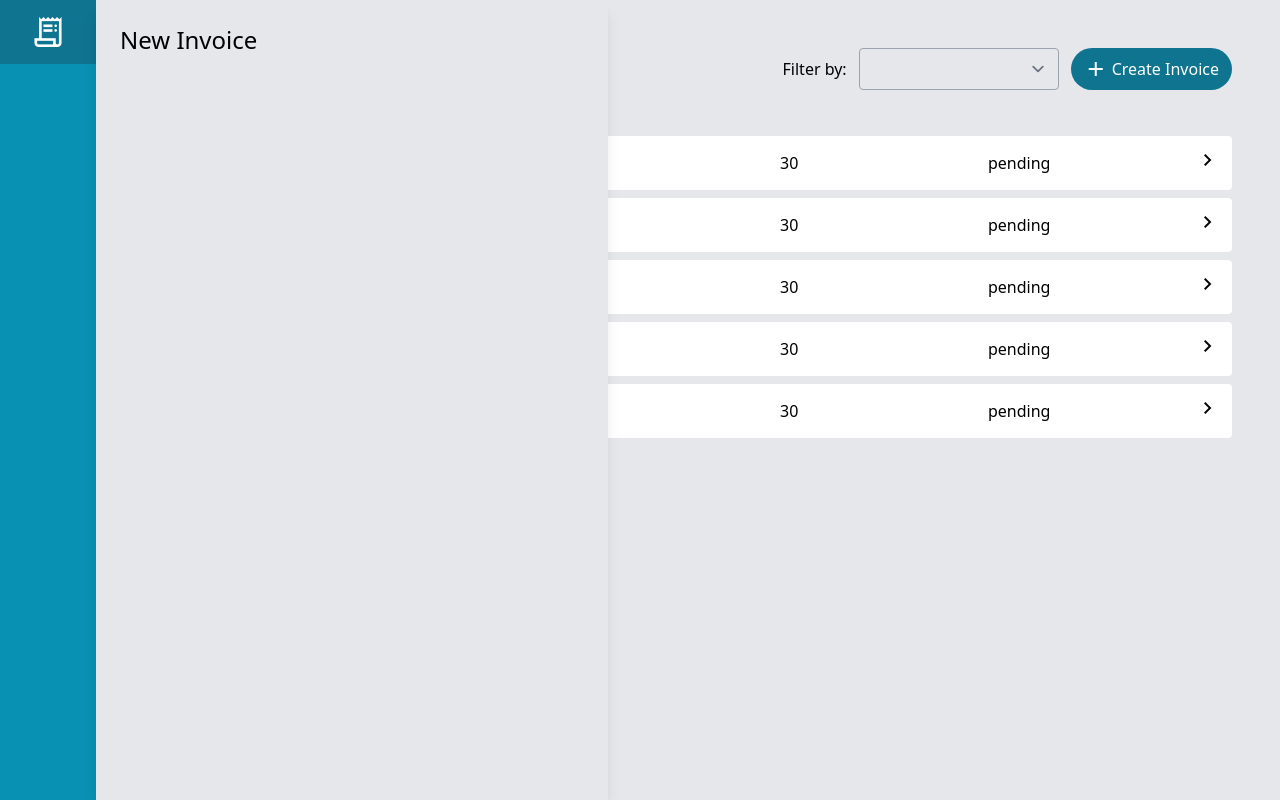
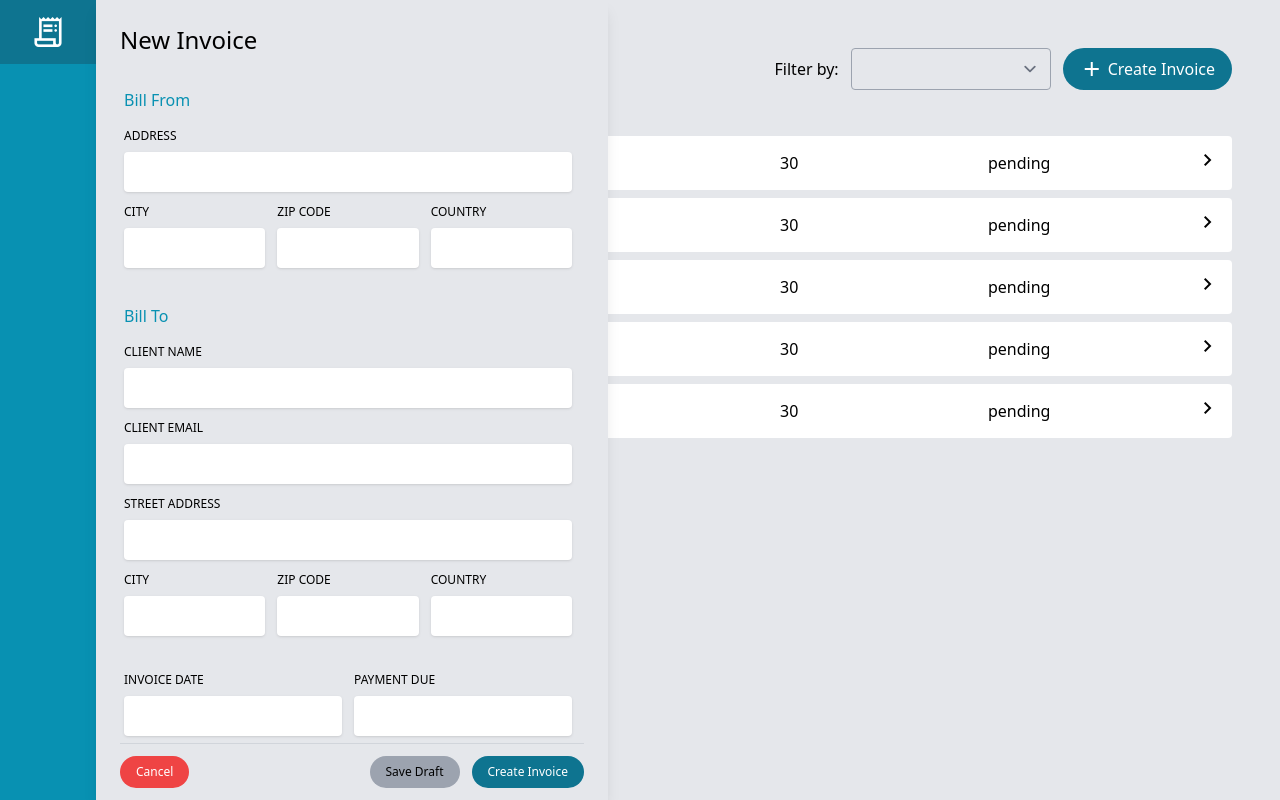
Before and after one commit to harun-r/vue-invoice, a Vue app: page / in a window 1280 px wide. Built offline with nearby package versions, Linux system fonts and the light colour scheme; a web font is replaced by a local one.

Commit message:
invoice modal

```diff
--- a/src/assets/scss/app.scss
+++ b/src/assets/scss/app.scss
@@ -8,3 +8,24 @@
 //own components
 @import "./layouts/layout";
 @import "./layouts/sidebar";
+
+/* width */
+::-webkit-scrollbar {
+  width: 6px;
+}
+
+/* Track */
+::-webkit-scrollbar-track {
+  background: #f1f1f1;
+}
+
+/* Handle */
+::-webkit-scrollbar-thumb {
+  background: #888;
+  border-radius: 4px;
+}
+
+/* Handle on hover */
+::-webkit-scrollbar-thumb:hover {
+  background: #555;
+}
--- a/src/assets/scss/components/_buttons.scss
+++ b/src/assets/scss/components/_buttons.scss
@@ -2,10 +2,10 @@
   @apply flex items-center;
 
   &.button-small{
-    @apply text-xs px-2 py-1
+    @apply text-xs px-4 py-2
   }
   &.button-medium{
-    @apply text-base px-3 py-2
+    @apply text-base px-4 py-2
   }
   &.button-large{
     @apply text-xl px-4 py-3
@@ -35,4 +35,7 @@
   &.button-light{
     @apply bg-slate-100 text-gray-900
   }
+  &.button-danger{
+    @apply bg-red-500 text-white
+  }
 }
--- a/src/components/buttons/base-button/BaseButton.vue
+++ b/src/components/buttons/base-button/BaseButton.vue
@@ -55,6 +55,9 @@ const checkButtonTheme = (theme) => {
   if (theme === 'light') {
     return 'button-light'
   }
+  if (theme === 'danger') {
+    return 'button-danger'
+  }
 }
 
 // Button Round
@@ -71,7 +74,7 @@ const checkButtonRadius = (round) => {
 }
 
 // Button Size
-const buttonSize = computed(()=>{
+const buttonSize = computed(() => {
   return checkButtonSize(props.buttonSize)
 })
 const checkButtonSize = (size) => {
--- a/src/components/forms/dropdwon-select/DropdownSelect.vue
+++ b/src/components/forms/dropdwon-select/DropdownSelect.vue
@@ -1,19 +1,41 @@
 <script setup>
+import {computed} from "vue";
+
 const props = defineProps({
   listItem: {
     type: Array,
     required: true
   },
+  label: {
+    type: String
+  },
   modelValue: String,
+  customStyle: false
 });
-defineEmits(['update:modelValue'])
+
+defineEmits(['update:modelValue']);
+
+const isCustomStyle = computed(() => {
+  return props.customStyle ? 'border-0 shadow bg-white rounded h-10 p-3 text-xs text-gray-800 w-full' : 'bg-transparent border border-gray-400 rounded text-base text-gray-400 w-[200px]'
+})
 
 </script>
 
 <template>
-  <select class="he-16 bg-transparent border border-gray-400 rounded text-base text-gray-400 w-[200px]" ref="dropdown-select" :value="modelValue" @change="$emit('update:modelValue', $event.target.value)">
-    <option :selected="index === 0" v-for="(item, index) in listItem" :key="item.key" :value="item.key">{{ item.value }}</option>
-  </select>
+  <div :class="{'mb-3 w-full': customStyle}">
+    <label v-if="customStyle && label" class="text-xs font-medium mb-2 uppercase block">{{ label }}</label>
+    <select :class="`${isCustomStyle}`"
+            ref="dropdown-select"
+            :value="modelValue"
+            @change="$emit('update:modelValue', $event.target.value)">
+      <option
+          :selected="index === 0"
+          v-for="(item, index) in listItem"
+          :key="item.key"
+          :value="item.key">{{ item.value }}
+      </option>
+    </select>
+  </div>
 </template>
 
 <style scoped lang="scss">
--- /dev/null
+++ b/src/components/forms/form-input/FormInput.vue
@@ -0,0 +1,18 @@
+<script setup>
+defineProps({
+  label: {
+    type: String
+  }
+})
+</script>
+
+<template>
+  <div class="form-item w-full mb-3">
+    <label v-if="label" class="text-xs font-medium mb-2 uppercase block">{{ label }}</label>
+    <input ref="form-input" class="border-0 shadow bg-white rounded h-10 p-3 text-xs text-gray-800 w-full">
+  </div>
+</template>
+
+<style scoped lang="scss">
+
+</style>
--- a/src/components/invoice-modal/InvoiceModal.vue
+++ b/src/components/invoice-modal/InvoiceModal.vue
@@ -1,9 +1,25 @@
 <script setup>
+import FormInput from "@/components/forms/form-input/FormInput.vue";
+import BaseButton from "@/components/buttons/base-button/BaseButton.vue";
+import DropdownSelect from "@/components/forms/dropdwon-select/DropdownSelect.vue";
+import {ref} from "vue";
+
 defineProps({
-  modalTitle:{
+  modalTitle: {
     type: String,
   }
 })
+const filterValue = ref('')
+const filterList = ref([
+  {
+    key: 1,
+    value: '30 days'
+  },
+  {
+    key: 2,
+    value: '60 days'
+  },
+]);
 </script>
 
 <template>
@@ -11,10 +27,89 @@ defineProps({
     <div class="head">
       <h3 class="text-2xl font-medium ">{{ modalTitle }}</h3>
     </div>
-    <div class="form">
+    <div class="form mt-8 pr-3 pl-1 max-h-[calc(100vh-145px)] overflow-y-auto">
       <form>
+        <div class="bill-form mb-6">
+          <h3 class="text-cyan-600 font-medium text-base mb-4">Bill From</h3>
+          <div class="form-row">
+            <form-input :label="'Address'"/>
+          </div>
+          <div class="form-row flex columns-3 gap-3">
+            <form-input :label="'City'"/>
+            <form-input :label="'Zip Code'"/>
+            <form-input :label="'Country'"/>
+          </div>
+        </div>
+        <div class="bill-form mb-6">
+          <h3 class="text-cyan-600 font-medium text-base mb-4">Bill To</h3>
+          <div class="form-row">
+            <form-input :label="'Client name'"/>
+          </div>
+          <div class="form-row">
+            <form-input :label="'Client email'"/>
+          </div>
+          <div class="form-row">
+            <form-input :label="'Street Address'"/>
+          </div>
+          <div class="form-row flex columns-3 gap-3">
+            <form-input :label="'City'"/>
+            <form-input :label="'Zip Code'"/>
+            <form-input :label="'Country'"/>
+          </div>
+        </div>
+        <div class="bill-form mb-6">
+          <div class="form-row flex columns-3 gap-3">
+            <form-input :label="'Invoice Date'"/>
+            <form-input :label="'Payment Due'"/>
+          </div>
+          <div class="form-row flex columns-3 gap-3">
+            <dropdown-select
+                :label="'Payment Terms'"
+                :custom-style="true" :list-item="filterList" v-model="filterValue"/>
+          </div>
+          <div class="form-row flex columns-3 gap-3">
+            <form-input :label="'Product Description'"/>
+          </div>
 
+        </div>
+        <div class="bill-form mb-6">
+          <h3 class="text-cyan-600 font-medium text-base mb-4">Item List</h3>
+          <div class="item-table">
+            <div class="item-table-head flex items-center mb-3 gap-3">
+              <div class="table-item w-[40%]"><p class="text-xs font-medium text-gray-800">Item Name</p></div>
+              <div class="table-item w-[20%]"><p class="text-xs text-center font-medium text-gray-800">QTY</p></div>
+              <div class="table-item w-[20%]"><p class="text-xs text-center font-medium text-gray-800">Price</p></div>
+              <div class="table-item w-[20%]"><p class="text-xs text-center font-medium text-gray-800">Total</p></div>
+            </div>
+            <div class="item-table-row flex items-center gap-3 mb-3">
+              <div class="table-item w-[40%]">
+                <form-input/>
+              </div>
+              <div class="table-item w-[20%]">
+                <form-input/>
+              </div>
+              <div class="table-item w-[20%]">
+                <form-input/>
+              </div>
+              <div class="table-item w-[20%]">
+                <form-input/>
+              </div>
+            </div>
+            <div class="item-table-action">
+              <base-button :class="'w-full justify-center'" :button-theme="'primary'" :button-radius="'pill'" :button-size="'small'">Add New Item
+              </base-button>
+            </div>
+          </div>
+
+        </div>
       </form>
+    </div>
+    <div class="modal-footer flex items-center py-3 border-t border-gray-300">
+      <base-button :button-size="'small'" :button-theme="'danger'" :button-radius="'pill'">Cancel</base-button>
+      <base-button :class="'ms-auto me-3'" :button-theme="'solid'" :button-radius="'pill'" :button-size="'small'">Save
+        Draft
+      </base-button>
+      <base-button :button-theme="'primary'" :button-radius="'pill'" :button-size="'small'">Create Invoice</base-button>
     </div>
   </div>
 </template>
```
